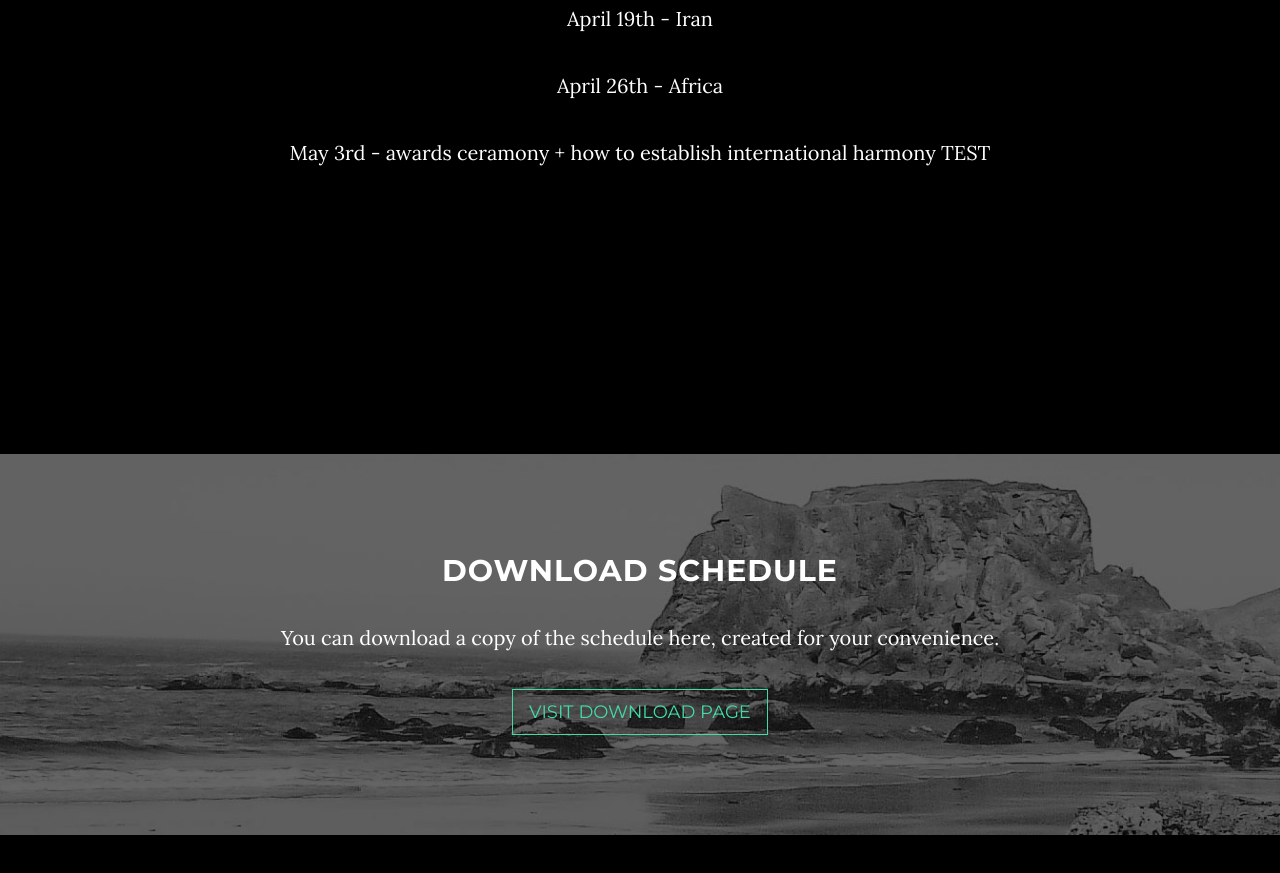
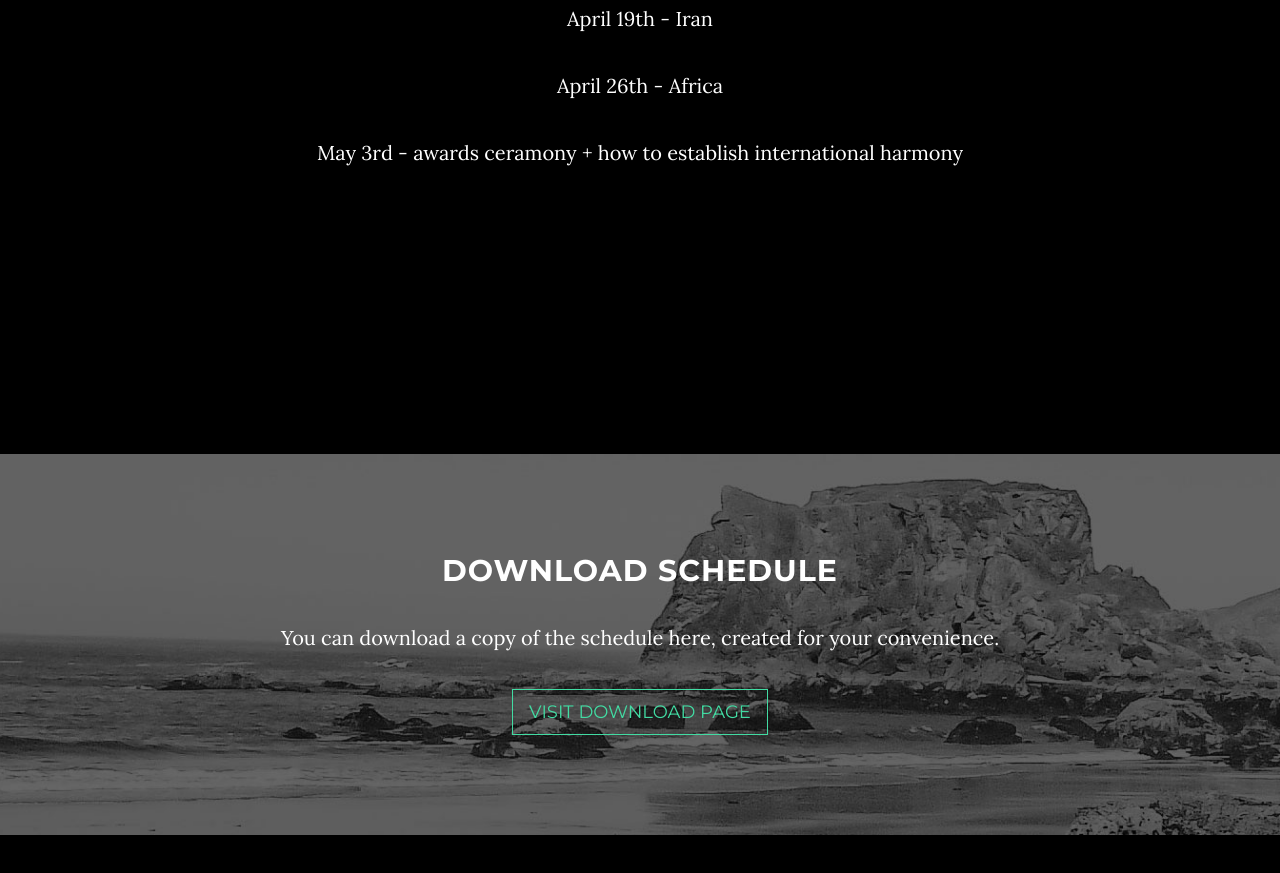
Before and after one commit to nourijp/untenglishclub, a website: page index.html in a window 1280 px wide. Shown: the part 1648-2521 px from the top of the page. Drawn offline with nearby package versions, Linux system fonts and the light colour scheme; some packages are replaced by stand-ins of ours.

Commit message:
remvoed test
removed test

```diff
--- a/index.html
+++ b/index.html
@@ -100,7 +100,7 @@
 		 <p>April 12th - Korea</p>
 		<p>April 19th - Iran</p>
 		<p>April 26th - Africa</p>
-		<p>May 3rd - awards ceramony + how to establish international harmony TEST</p>
+		<p>May 3rd - awards ceramony + how to establish international harmony</p>
             </div>
         </div>
     </section>
```
